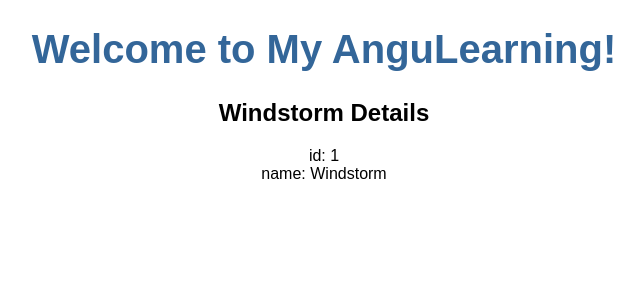
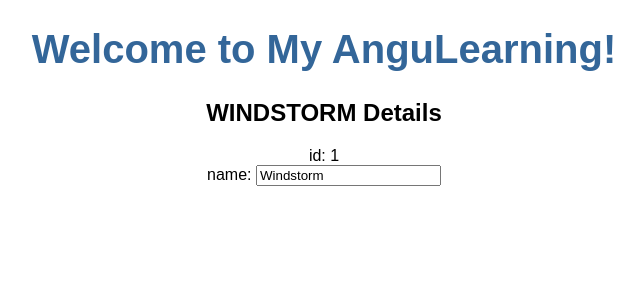
Before and after one commit to tgaydamaka/angulearning, an Angular app: page / in a window 1280 px wide. Shown: the top 300 px of the page, without its empty margins (316-960 px from the left). Built offline with nearby package versions, Linux system fonts and the light colour scheme.

Commit message:
add form with input

```diff
--- a/src/app/app.module.ts
+++ b/src/app/app.module.ts
@@ -3,6 +3,8 @@
 
 import { AppComponent } from './app.component';
 import { HeroesComponent } from './heroes/heroes.component';
+
+import { FormsModule } from '@angular/forms'; // <-- NgModel lives here
 
 @NgModule({
   declarations: [
@@ -10,7 +12,8 @@
     HeroesComponent
   ],
   imports: [
-    BrowserModule
+    BrowserModule,
+    FormsModule
   ],
   providers: [],
   bootstrap: [AppComponent]
--- a/src/app/heroes/heroes.component.html
+++ b/src/app/heroes/heroes.component.html
@@ -1,3 +1,6 @@
-<h2>{{ hero.name }} Details</h2>
+<h2>{{ hero.name | uppercase }} Details</h2>
 <div><span>id: </span>{{hero.id}}</div>
-<div><span>name: </span>{{hero.name}}</div>
+<div><label>name:
+    <input [(ngModel)]="hero.name" placeholder="name">
+</label>
+</div>
```
